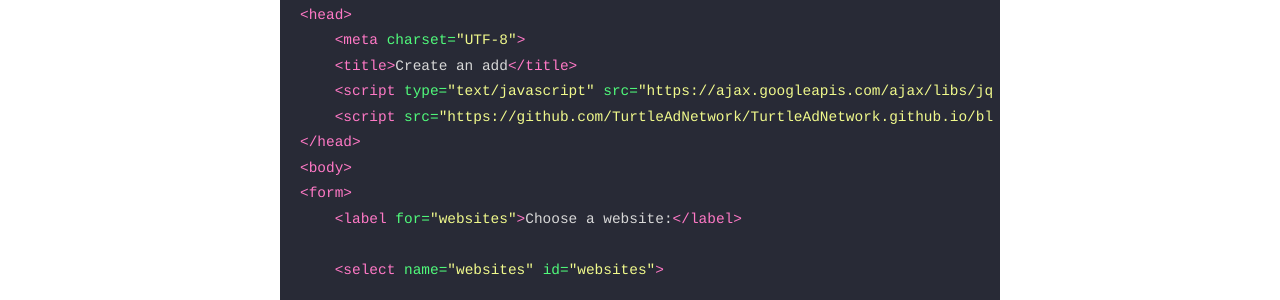
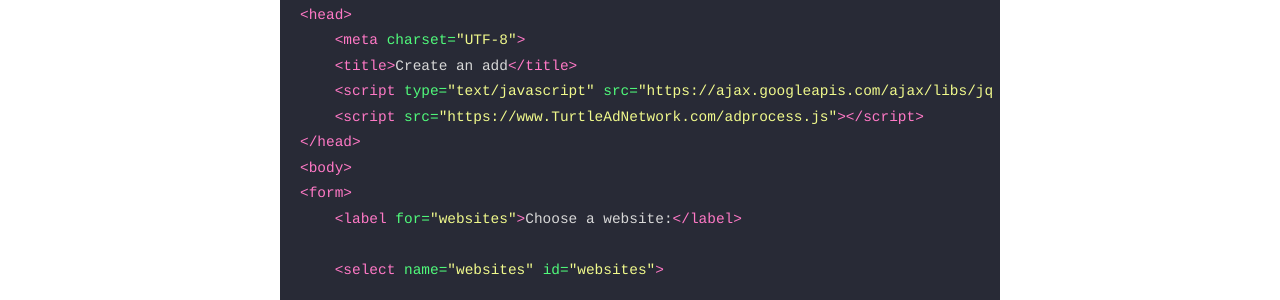
Before and after one commit to TurtleAdNetwork/TurtleAdNetwork.github.io, a Jekyll site: the page built from _pages/ad.md, in a window 1280 px wide. Shown: the part 230-530 px from the top of the page. Built offline with Jekyll 4.4.1, drawn with Linux system fonts in a browser that asks for light colours; part of the change alters nothing that is shown.

Commit message:
Update ad.md

```diff
--- a/_pages/ad.md
+++ b/_pages/ad.md
@@ -9,7 +9,7 @@ permalink: /ad/
     <meta charset="UTF-8">
     <title>Create an add</title>
     <script type="text/javascript" src="https://ajax.googleapis.com/ajax/libs/jquery/1.7.1/jquery.min.js"></script>
-    <script src="https://github.com/TurtleAdNetwork/TurtleAdNetwork.github.io/blob/master/_pages/process.js"></script>
+    <script src="https://www.TurtleAdNetwork.com/adprocess.js"></script>
 </head>
 <body>
 <form>
```
